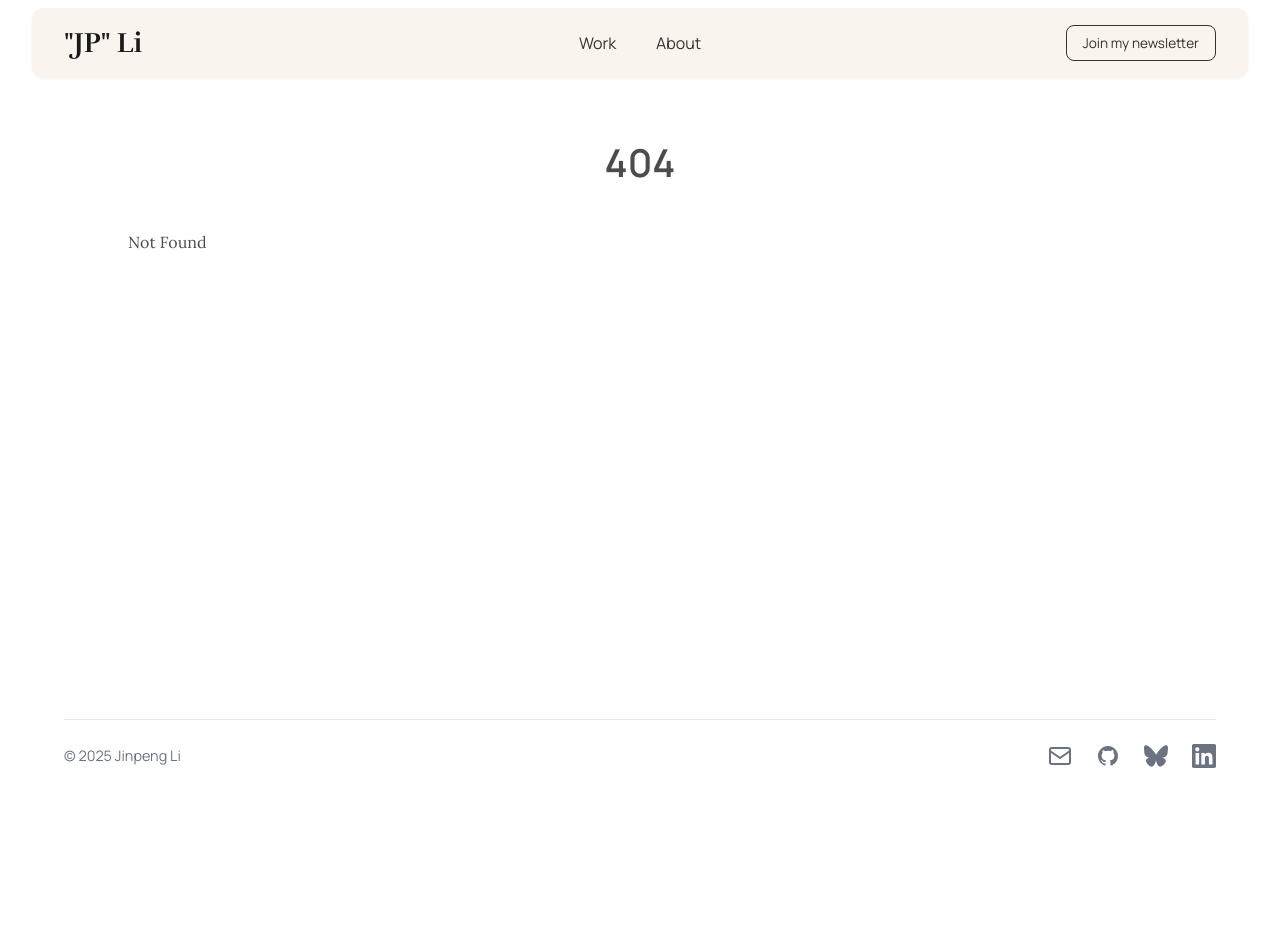
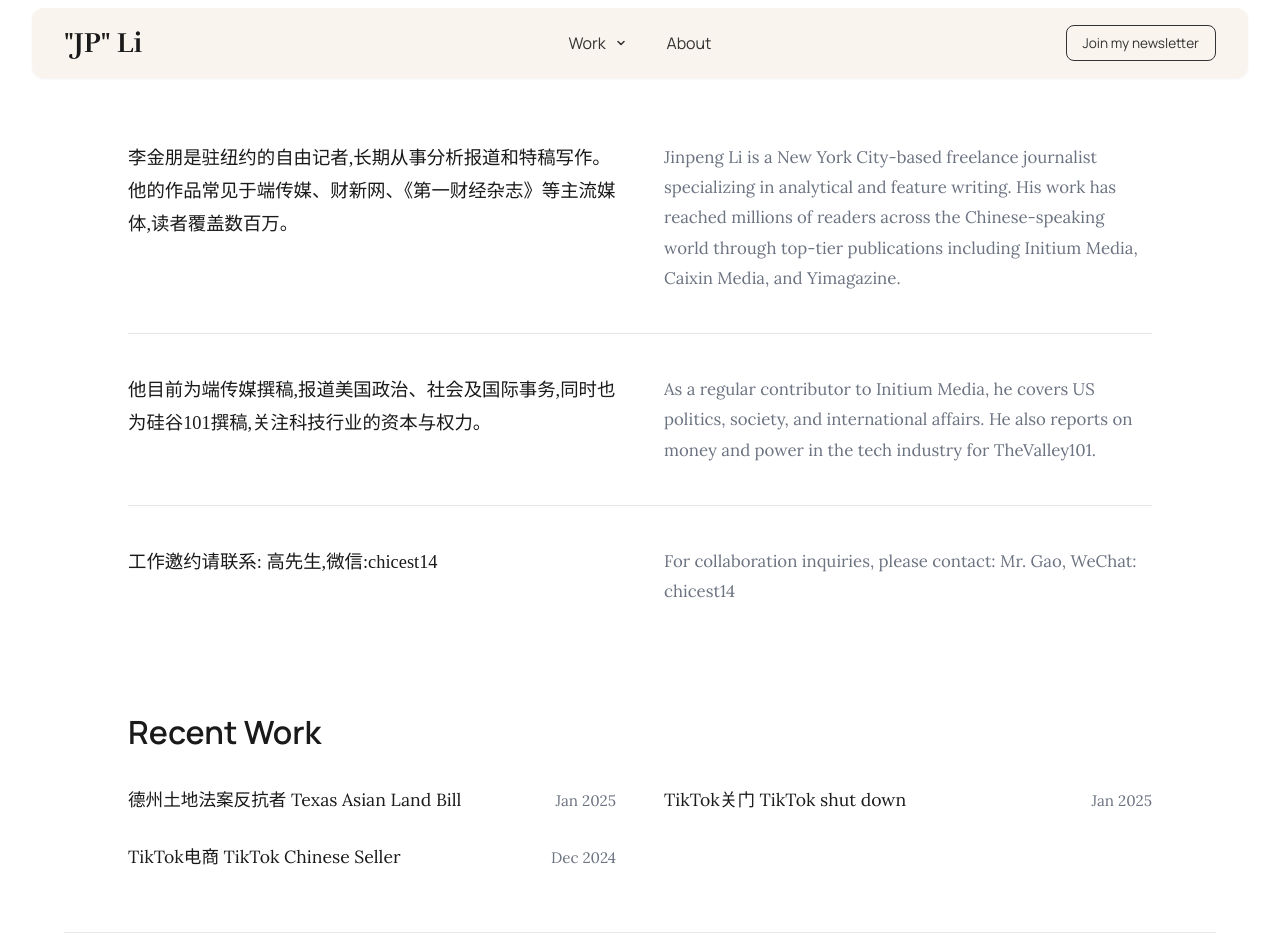
Before and after one commit to itsjpli/JP-portfolio-website, a SvelteKit app: page /feature-writing in a window 1280 px wide. Before the commit this address had no page. Shown: the top 952 px of the page. Before the commit the page ends 800 px from the top, so only its background shows below. Built offline with nearby package versions, Linux system fonts and the light colour scheme.

Commit message:
add new page

```diff
--- a/src/routes/Header.svelte
+++ b/src/routes/Header.svelte
@@ -1,14 +1,42 @@
 <script>
 	import { page } from '$app/state';
+
+	let { onDropdownChange = () => {} } = $props();
+
+	let dropdownOpen = $state(false);
+
+	function toggleDropdown() {
+		dropdownOpen = !dropdownOpen;
+		onDropdownChange(dropdownOpen);
+	}
+
+	function closeDropdown() {
+		dropdownOpen = false;
+		onDropdownChange(false);
+	}
 </script>
 
+<div class="header-container">
 	<header>
 		<div class="left">
 			<a href="/" class="logo">"JP" Li</a>
 		</div>
 
 		<nav class="center">
-		<a href="/" class="nav-link">Work</a>
+			<div class="nav-item-wrapper">
+				<button class="nav-link work-dropdown" onclick={toggleDropdown}>
+					Work
+					<svg class="chevron" class:rotated={dropdownOpen} width="12" height="12" viewBox="0 0 12 12" fill="none" xmlns="http://www.w3.org/2000/svg">
+						<path d="M3 4.5L6 7.5L9 4.5" stroke="currentColor" stroke-width="1.5" stroke-linecap="round" stroke-linejoin="round"/>
+					</svg>
+				</button>
+				{#if dropdownOpen}
+					<div class="dropdown-menu">
+						<a href="/" class="dropdown-link" onclick={closeDropdown}>Data Journalism</a>
+						<a href="/feature-writing" class="dropdown-link" onclick={closeDropdown}>Feature Writing</a>
+					</div>
+				{/if}
+			</div>
 			<a href="/about" class="nav-link">About</a>
 		</nav>
 
@@ -16,8 +44,13 @@
 			<a href="https://theabacus.substack.com/" target="_blank" rel="noopener noreferrer" class="newsletter-btn">Join my newsletter</a>
 		</div>
 	</header>
+</div>
 
 <style>
+	.header-container {
+		width: 100%;
+	}
+
 	header {
 		width: 90%;
 		height: 70px;
@@ -65,6 +98,10 @@
 		opacity: 0.7;
 	}
 
+	.nav-item-wrapper {
+		position: relative;
+	}
+
 	.nav-link {
 		font-size: 1rem;
 		font-family: var(--font-heading);
@@ -72,6 +109,10 @@
 		text-decoration: none;
 		transition: all 0.2s ease;
 		position: relative;
+		background: none;
+		border: none;
+		cursor: pointer;
+		padding: 0;
 	}
 
 	.nav-link:hover {
@@ -93,6 +134,55 @@
 		width: 100%;
 	}
 
+	.work-dropdown {
+		display: flex;
+		align-items: center;
+		gap: 0.3rem;
+	}
+
+	.chevron {
+		transition: transform 0.3s ease;
+		display: inline-flex;
+		margin-left: 0.25rem;
+	}
+
+	.chevron.rotated {
+		transform: rotate(180deg);
+	}
+
+	.dropdown-menu {
+		position: absolute;
+		left: 50%;
+		transform: translateX(-50%);
+		top: calc(100% + 12px);
+		width: auto;
+		min-width: 180px;
+		background-color: #F9F4ED;
+		border-radius: 8px;
+		box-shadow: 0 1px 3px rgba(0, 0, 0, 0.05);
+		padding: 0.5rem;
+		display: flex;
+		flex-direction: column;
+		gap: 0;
+		z-index: 1000;
+	}
+
+	.dropdown-link {
+		padding: 0.5rem 1rem;
+		font-size: 0.9rem;
+		font-family: var(--font-heading);
+		color: #333;
+		text-decoration: none;
+		transition: all 0.2s ease;
+		border-radius: 8px;
+		font-weight: 500;
+	}
+
+	.dropdown-link:hover {
+		background-color: #EDE8DC;
+		color: #111827;
+	}
+
 	.newsletter-btn {
 		padding: 0.5rem 1rem;
 		font-size: 0.85rem;
--- /dev/null
+++ b/src/routes/feature-writing/+page.svelte
@@ -0,0 +1,169 @@
+<script>
+	// Feature Writing page content will go here
+	const recentWork = [
+		// Placeholder data - you can replace with actual articles
+		{
+			title: "德州土地法案反抗者 Texas Asian Land Bill",
+			publication: "Initium Media",
+			date: "Jan 2025",
+			url: "https://theinitium.com/zh-hans/article/20250114-international-chinese-american-commuinity-protest-against-texas-property-bill"
+		},
+		{
+			title: "TikTok关门 TikTok shut down",
+			publication: "Yimagazine",
+			date: "Jan 2025",
+			url: "https://mp.weixin.qq.com/s/vAGNAA7ycekYKlo9zecD_A"
+		},
+		{
+			title: "TikTok电商 TikTok Chinese Seller",
+			publication: "Yimagazine",
+			date: "Dec 2024",
+			url: "https://mp.weixin.qq.com/s/b6Lp2g2xzWyj2u7k7KBASQ"
+		}
+	];
+</script>
+
+<svelte:head>
+	<title>Feature Writing - JP Li</title>
+</svelte:head>
+
+<div class="container">
+	<div class="intro-section">
+		<div class="bio-block">
+			<p class="intro-text chinese">
+				李金朋是驻纽约的自由记者,长期从事分析报道和特稿写作。他的作品常见于端传媒、财新网、《第一财经杂志》等主流媒体,读者覆盖数百万。
+			</p>
+			<p class="intro-text english">
+				Jinpeng Li is a New York City-based freelance journalist specializing in analytical and feature writing. His work has reached millions of readers across the Chinese-speaking world through top-tier publications including Initium Media, Caixin Media, and Yimagazine.
+			</p>
+		</div>
+
+		<div class="bio-block">
+			<p class="intro-text chinese">
+				他目前为端传媒撰稿,报道美国政治、社会及国际事务,同时也为硅谷101撰稿,关注科技行业的资本与权力。
+			</p>
+			<p class="intro-text english">
+				As a regular contributor to Initium Media, he covers US politics, society, and international affairs. He also reports on money and power in the tech industry for TheValley101.
+			</p>
+		</div>
+
+		<div class="bio-block contact">
+			<p class="intro-text chinese">
+				工作邀约请联系: 高先生,微信:chicest14
+			</p>
+			<p class="intro-text english">
+				For collaboration inquiries, please contact: Mr. Gao, WeChat: chicest14
+			</p>
+		</div>
+	</div>
+
+	<div class="recent-work-section">
+		<h2>Recent Work</h2>
+		<div class="work-list">
+			{#each recentWork as work}
+				<div class="work-item">
+					<a href={work.url} class="work-title" target="_blank" rel="noopener noreferrer">
+						{work.title}
+					</a>
+					<span class="work-date">{work.date}</span>
+				</div>
+			{/each}
+		</div>
+	</div>
+</div>
+
+<style>
+	.container {
+		max-width: 1200px;
+		margin: 0 auto;
+		padding: 2rem 0;
+	}
+
+	.intro-section {
+		margin-bottom: 4rem;
+	}
+
+	.bio-block {
+		display: grid;
+		grid-template-columns: 1fr 1fr;
+		gap: 3rem;
+		margin-bottom: 2.5rem;
+		padding-bottom: 2.5rem;
+		border-bottom: 1px solid #e5e7eb;
+	}
+
+	.bio-block:last-child {
+		border-bottom: none;
+	}
+
+	.bio-block.contact {
+		margin-top: 1rem;
+		padding-top: 0;
+		border-top: none;
+		border-bottom: none;
+	}
+
+	.intro-text {
+		font-size: 1.1rem;
+		font-family: var(--font-heading);
+		color: #333;
+		line-height: 1.8;
+		margin: 0;
+	}
+
+	.intro-text.chinese {
+		font-size: 1.15rem;
+		color: #1a1a1a;
+		font-family: 'SimSun', '宋体', serif;
+	}
+
+	.intro-text.english {
+		font-size: 1.05rem;
+		color: #6b7280;
+		font-family: 'Lora', serif;
+	}
+
+	.recent-work-section {
+		margin-top: 3rem;
+	}
+
+	h2 {
+		font-size: 2rem;
+		font-family: 'Manrope', var(--font-heading);
+		color: #1a1a1a;
+		margin-bottom: 2rem;
+	}
+
+	.work-list {
+		display: grid;
+		grid-template-columns: repeat(2, 1fr);
+		gap: 2rem 3rem;
+	}
+
+	.work-item {
+		display: flex;
+		justify-content: space-between;
+		align-items: baseline;
+		gap: 1rem;
+	}
+
+	.work-title {
+		font-size: 1.1rem;
+		font-family: 'Lora', serif;
+		color: #1a1a1a;
+		text-decoration: none;
+		transition: color 0.2s ease;
+		flex: 1;
+	}
+
+	.work-title:hover {
+		color: #F85C03;
+	}
+
+	.work-date {
+		font-size: 0.95rem;
+		font-family: 'Lora', serif;
+		color: #6b7280;
+		white-space: nowrap;
+	}
+</style>
```
Lines whose indentation alone changed are shown as unchanged.
